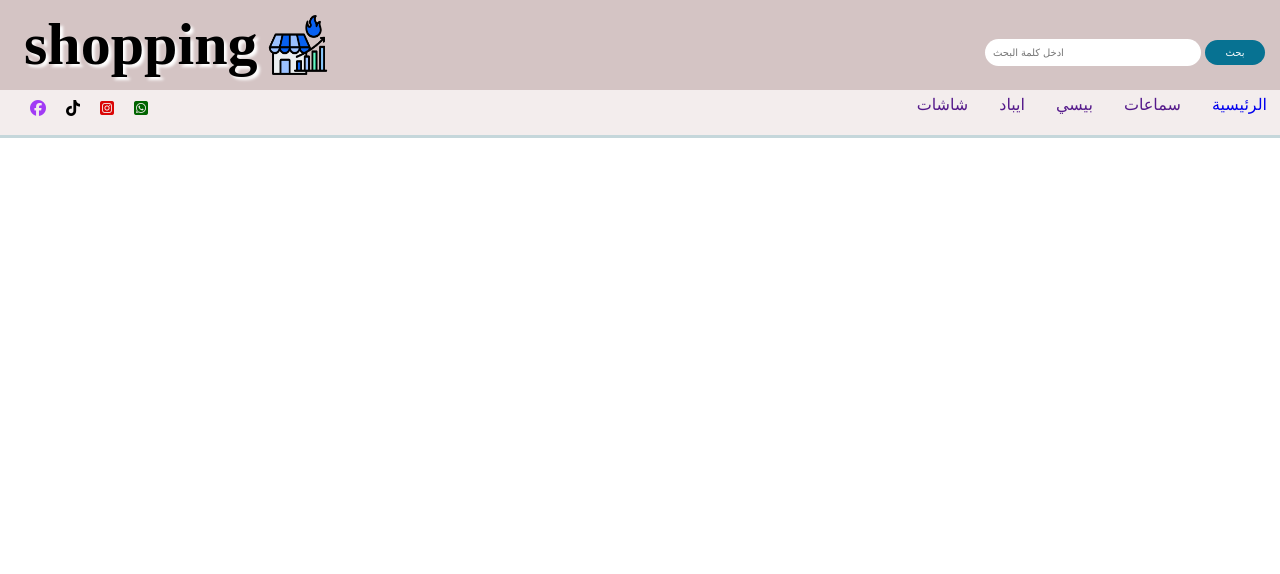
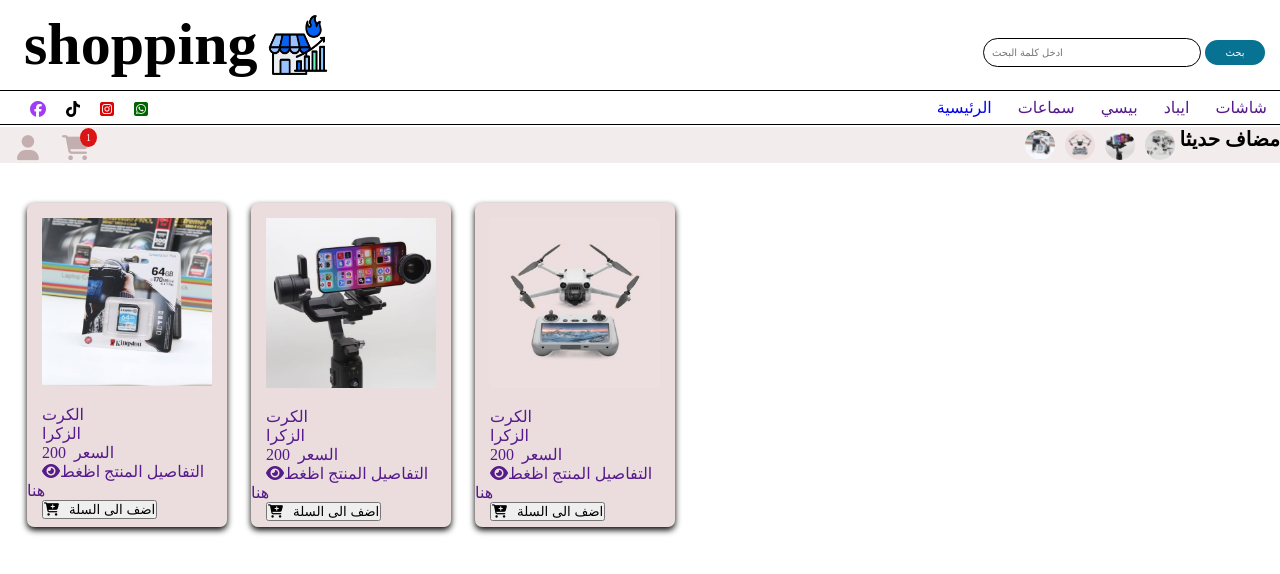
Before and after one commit to Mistu1/shopping-oi, a plain HTML site: page index.html in a window 1280 px wide. Drawn offline with Linux system fonts and the light colour scheme.

Commit message:
add 2 more files

```diff
--- a/cs.css
+++ b/cs.css
@@ -3,15 +3,14 @@
     padding: 0;
     flex-wrap: wrap;
 }
-
 header{
-    background-color: rgb(212, 196, 196);
+    background-color: rgb(255, 255, 255);
     display: flex;
     flex-wrap: wrap;
     justify-content: center;
     align-items: center;
+    border-bottom:  1px solid #000000;
 }
-
 .logo h1{
 float:left;
 padding: 0px 10px;
@@ -20,13 +19,11 @@ margin-left: 4px;
 font-size: 60px;
 font-weight: 900;
 text-shadow: 3px 3px 3px #ffffff;
-
 }
 .logo{
     padding: 10px;
     flex-wrap: wrap;
     flex-grow: 1;
-
 }
 .logo img{
     height: 70px;
@@ -39,17 +36,15 @@ text-shadow: 3px 3px 3px #ffffff;
 .search{
     float: right;
     padding: 15px;
-
 }
 .search_input{
     padding: 8px;
-    color: #000;
+    color: #000000;
     width: 200px;
     font-size: 10px;
     border: 1px solid;
     margin-top: 15px;
     border-radius: 15px;
-    border: none;
     outline: none;
 }
 .search_button{
@@ -62,33 +57,43 @@ text-shadow: 3px 3px 3px #ffffff;
     border: none;
     outline: none;
 }
+
 nav{
-    width: 100%;
-    height: 45px;
-    background-color: rgb(243, 237, 237);
-    border-bottom: 3px solid #c5d7db;
-
+    border-bottom:  1px solid #000000;
+    background-color: rgb(255, 255, 255);
+    display: flex;
+    flex-wrap: wrap;
+    justify-content: center;
+    align-items: center;
+}
+.social{
+   display: flex;
+    flex-grow: 1;
+    flex-wrap: wrap;
 }
 .social ul{
     list-style: none;
     margin-left: 20px;
+    display: flex;
 }
 .social ul li{
-    float:left;
     padding: 5px 10px;
     margin-top: 5px;
 }
 .social ul li a{
     color: #a13bf5;
 }
+.secti{
+
+    display: flex;
+}
 .secti ul{
     list-style: none;
-
+    display: flex;
 }
 .secti ul li{
-    float: right;
     padding: 5px 10px;
-    margin-left: 5px;
+    margin-left: px;
 }
 .secti ul li a{
     text-decoration: none;
@@ -98,3 +103,87 @@ nav{
 .secti ul li a:hover{
     background-color: #ebdddd;
 }
+.last_past{
+    width: 100%;
+    background-color: #f3ecec;
+    border-radius: 4px solid rgb(255, 255, 255);
+}
+.last_past h4{
+    float: right;
+    color: #000;
+    font-size: 20px;
+    padding: 5;
+    margin-left: 5px;
+}
+.last_past ul{
+    list-style: none;
+    margin: 2px;
+    padding: 3px;
+
+}
+.last_past .span-img img{
+    float: right;
+    width: 30px;
+    height: 30px;
+    margin-left: 10px;
+    border-radius: 15px;
+}
+.cart ul{
+    list-style: none;
+    margin: 0;
+    padding: 0;
+}
+.cart ul li{
+    display: inline;
+    padding: 2px;
+    font-size: 25px;
+    margin-left: 15px;
+}
+.cart ul li a{
+    color: #ad9595b2;
+}
+.cart ul li a:hover{
+    color: #ebdddd;
+}
+.cart-icon{
+    position: relative;
+    display: inline-block;
+}
+.cart-count{
+    position: absolute;
+    top: -5px;
+    right: -5px;
+    background-color: rgb(220, 20, 20);
+    color: #fff;
+    padding: 4px 6px;
+    border-radius:50%;
+    font-size: 10px;
+}
+main{
+    display: flex;
+    flex-wrap: wrap;
+    padding: 0px 15px;
+}
+
+.product a {
+    text-decoration: none;
+    padding: 15px;
+}
+.product{
+    margin: 12px;
+    margin-top: 40px;
+    padding: 0px 0px 6px 0px;
+    background-color: #ebdddd;
+    box-shadow: 0  3px 6px ;
+    width: 200px;
+    border-radius: 7px;
+    margin-bottom: 4px;
+}
+.product img{
+   width: 170px;
+   padding: 7.5%;
+}
+.product section{
+    padding: 5px;
+
+}
--- a/index.html
+++ b/index.html
@@ -25,7 +25,7 @@
         </div>
     </header>
     <!--start social-->
-    <nav class="eretyo">
+    <nav>
         <div class="social">
             <ul>
                 <li><a href="" target_blank><i class="fa-brands fa-facebook"></i></a></li>
@@ -47,6 +47,114 @@
         <!--end secti-->
     </nav>
     <!--end socia;-->
-
+    <div class="last_past">
+        <h4>مضاف حديثا</h4>
+        <ul>
+            <li><a href="">
+                <span class="span-img">
+                    <img src="imges/ju1.jpg">
+                </span>
+            </a>
+        </li>
+            <li><a href="">
+                <span class="span-img">
+                    <img src="imges/ju2.jpg">
+                </span>
+            </a>
+        </li>
+            <li><a href="">
+                <span class="span-img">
+                    <img src="imges/ju15.jpg">
+                </span>
+            </a>
+        </li>
+            <li><a href="">
+                <span class="span-img">
+                    <img src="imges/ju14.jpg">
+                </span>
+            </a>
+        </li>
+        </ul>
+         <div class="cart">
+            <ul>
+                <li><a href="signup.php"><i class="fa-solid fa-user"></i></a></li>
+                <li class="cart-icon"><a href="cart.php"><i class="fas fa-shopping-cart"></i></a>
+                <span class="cart-count">1</span></li>
+            </ul>
+        </div>
+    </div>
+    <main>
+        <!--product start-->
+        <div class="product">
+            <!--img-->
+            <div class="product_img"><img src="imges/ju14.jpg"><a href=""></a>
+            </div>
+            <!--sectio-->
+            <div class="product_section"><a href="">الكرت</a>
+            </div>
+            <!--name-->
+            <div class="product_name"><a href="">الزكرا</a>
+            </div>
+            <!--price-->
+            <div class="product_price"><a href="">السعر&nbsp; 200</a>
+            </div>
+            <!--description-->
+            <div class="product_description"><a href=""><i class="fa-solid fa-eye"></i>التفاصيل المنتج اظغط هنا</a>
+            </div>
+            <!--submit-->
+            <div class="submit"><a href="">
+                <button class="addto_cart" type="submit" name="">
+                    <i class="fa-solid fa-cart-plus">&nbsp; &nbsp;</i>اضف الى السلة
+                </button>
+            </a></div>
+        </div>
+        <div class="product">
+            <!--img-->
+            <div class="product_img"><img src="imges/ju2.jpg"><a href=""></a>
+            </div>
+            <!--sectio-->
+            <div class="product_section"><a href="">الكرت</a>
+            </div>
+            <!--name-->
+            <div class="product_name"><a href="">الزكرا</a>
+            </div>
+            <!--price-->
+            <div class="product_price"><a href="">السعر&nbsp; 200</a>
+            </div>
+            <!--description-->
+            <div class="product_description"><a href=""><i class="fa-solid fa-eye"></i>التفاصيل المنتج اظغط هنا</a>
+            </div>
+            <!--submit-->
+            <div class="submit"><a href="">
+                <button class="addto_cart" type="submit" name="">
+                    <i class="fa-solid fa-cart-plus">&nbsp; &nbsp;</i>اضف الى السلة
+                </button>
+            </a></div>
+        </div>
+        <div class="product">
+            <!--img-->
+            <div class="product_img"><img src="imges/ju15.jpg"><a href=""></a>
+            </div>
+            <!--sectio-->
+            <div class="product_section"><a href="">الكرت</a>
+            </div>
+            <!--name-->
+            <div class="product_name"><a href="">الزكرا</a>
+            </div>
+            <!--price-->
+            <div class="product_price"><a href="">السعر&nbsp; 200</a>
+            </div>
+            <!--description-->
+            <div class="product_description"><a href=""><i class="fa-solid fa-eye"></i>التفاصيل المنتج اظغط هنا</a>
+            </div>
+            <!--submit-->
+            <div class="submit"><a href="">
+                <button class="addto_cart" type="submit" name="">
+                    <i class="fa-solid fa-cart-plus">&nbsp; &nbsp;</i>اضف الى السلة
+                </button>
+            </a></div>
+        </div>
+    </main>
+        <!--product end-->
 </body>
 </html>
```
Also changed, not shown: imges/ju1.jpg (added), imges/ju14.jpg (added), imges/ju15.jpg (added), imges/ju2.jpg (added). Lines whose indentation alone changed are shown as unchanged.
